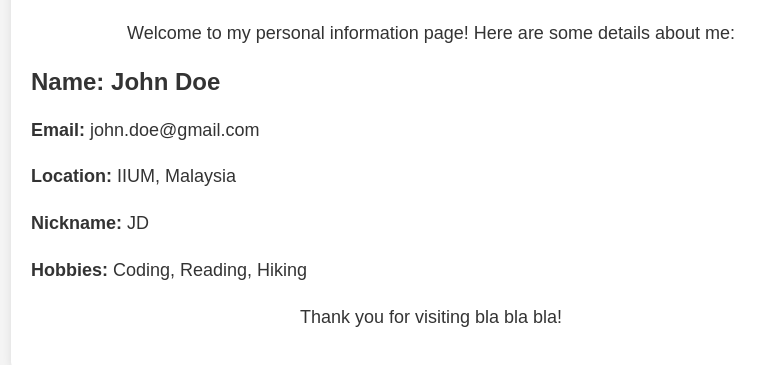
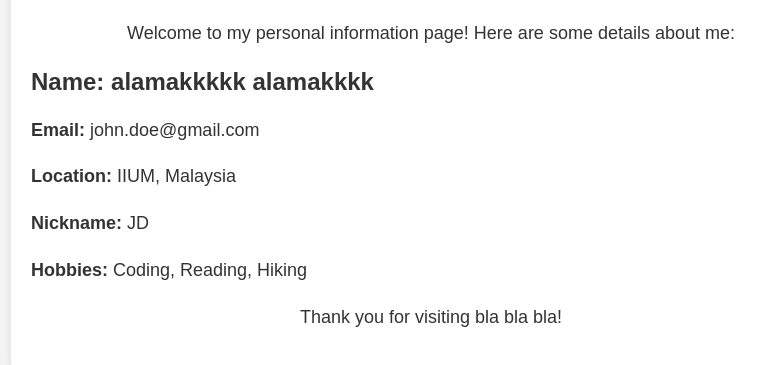
Before and after one commit to yoopojey/my_website, a plain HTML site: page index.html in a window 1280 px wide. Shown: the part 131-496 px from the top of the page, without its empty margins (209-974 px from the left). Drawn offline with Linux system fonts and the light colour scheme.

Commit message:
Update index.html

```diff
--- a/index.html
+++ b/index.html
@@ -40,7 +40,7 @@
         <p>Welcome to my personal information page! Here are some details about me:</p>
 
         <div class="personal-info">
-            <h2>Name: John Doe</h2>
+            <h2>Name: alamakkkkk alamakkkk </h2>
             <p><strong>Email:</strong> john.doe@gmail.com</p>
             <p><strong>Location:</strong> IIUM, Malaysia</p>
             <p><strong>Nickname:</strong> JD</p>
```
